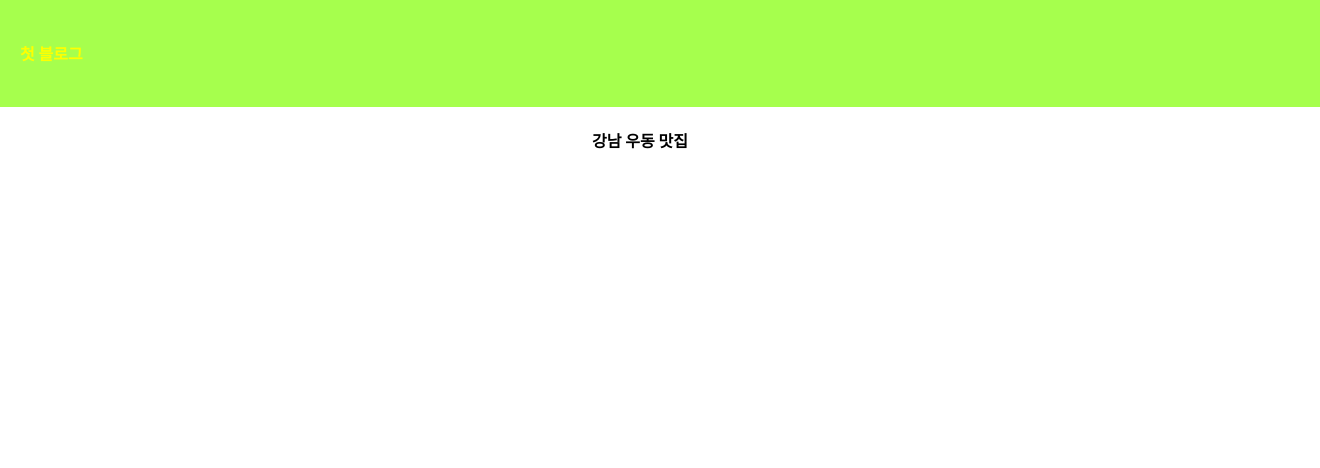
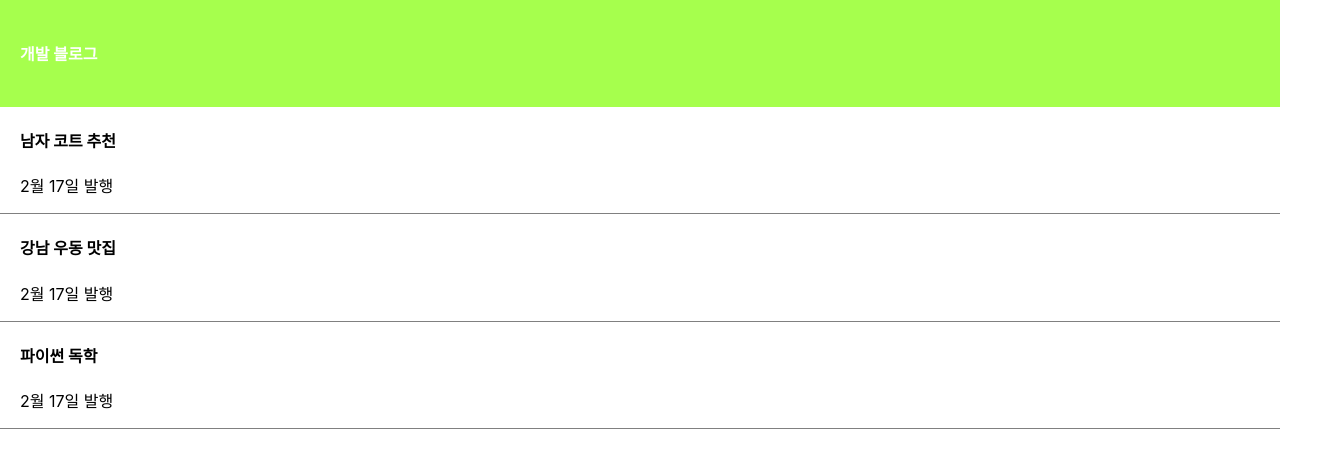
Before and after one commit to kimhyunjee/codingApple, a React (Create React App) app: page / in a window 1280 px wide. Shown: the top 468 px of the page, 1320 px wide, since content can reach past the window. Built offline with nearby package versions, Linux system fonts and the light colour scheme.

Commit message:
#1 블로그 게시글 3개 나타내는법

```diff
--- a/src/App.css
+++ b/src/App.css
@@ -37,6 +37,15 @@
   }
 }
 
+
+div {
+  box-sizing : border-box
+}
+.list {
+  text-align : left;
+  padding-left : 20px;
+  border-bottom : 1px solid grey;
+}
 .black-nav {
   background : #a6ff4d;
   width : 100%;
--- a/src/App.js
+++ b/src/App.js
@@ -1,16 +1,54 @@
 
+import { useState } from 'react';
 import './App.css';
 
 function App() {
 
   let post = '강남 우동 맛집';
+  let [ title , setTitle ]=useState(['남자 코트 추천','강남 우동 맛집', '파이썬 독학']);
+
+
+  //자바스크립트 destructuring 문법
+  // let array = ['Kim', 20];
+
+  // let [name, age] = ['Kim', 20]
+//= 아래처럼 쓰기도 하겠지만, 요샌 위에처럼 씀 / 등호 여러번 x 왼쪽오른쪽 형식 맞추기
+// let name = array[0]; //kim
+// let age = array[1]; //20
+//useState()를 쓰면 그 자리에 ['kim', state변경 도와주는 함수] 이렇게 들어감
+//얘네를 각각 변수로 빼ㅔ고싶을 때 let [a,b] = useState('kim')하면 됨
+
+//state를 쓰는 이유,
+// 일반 변수 대신 state 이용해도 자료 저장이 가능하다.
+// 근데 일반 변수로 저장하면 되는데 왜 굳이 state를??
+// state는 변동사항이 생기면 html도 자동 재렌더링이 된다.
+// 원래 let post로 빼놓았던 걸 밑에 {post}로 화면에 띄워주고 있었는데, let post 뒤 내용을
+// 맘대로 바꾼다고 해서 화면도 같이 바뀌는게 아니라 손수 바꿔줘야 한다.
+// state를 짜두면 편하게 랜더링 되어서 바꾸지 않아도 된다.
+
 
   return (
     <div className="App">
       <div className="black-nav">
-        <h4 style={{color:'yellow',fontSize:'16px'}}>첫 블로그 </h4>
+        <h4
+        // style={{color:'yellow',fontSize:'16px'}}
+        >개발 블로그 </h4>
       </div>
-      <h4>{post}</h4>
+      {/* <h4>{post}</h4> */}
+      <div className="list">
+        <h4>{title[0]}</h4>
+        <p>2월 17일 발행</p>
+      </div>
+
+      <div className="list">
+        <h4>{title[1]}</h4>
+        <p>2월 17일 발행</p>
+      </div>
+
+      <div className="list">
+        <h4>{title[2]}</h4>
+        <p>2월 17일 발행</p>
+      </div>
 
     </div>
   );
```
